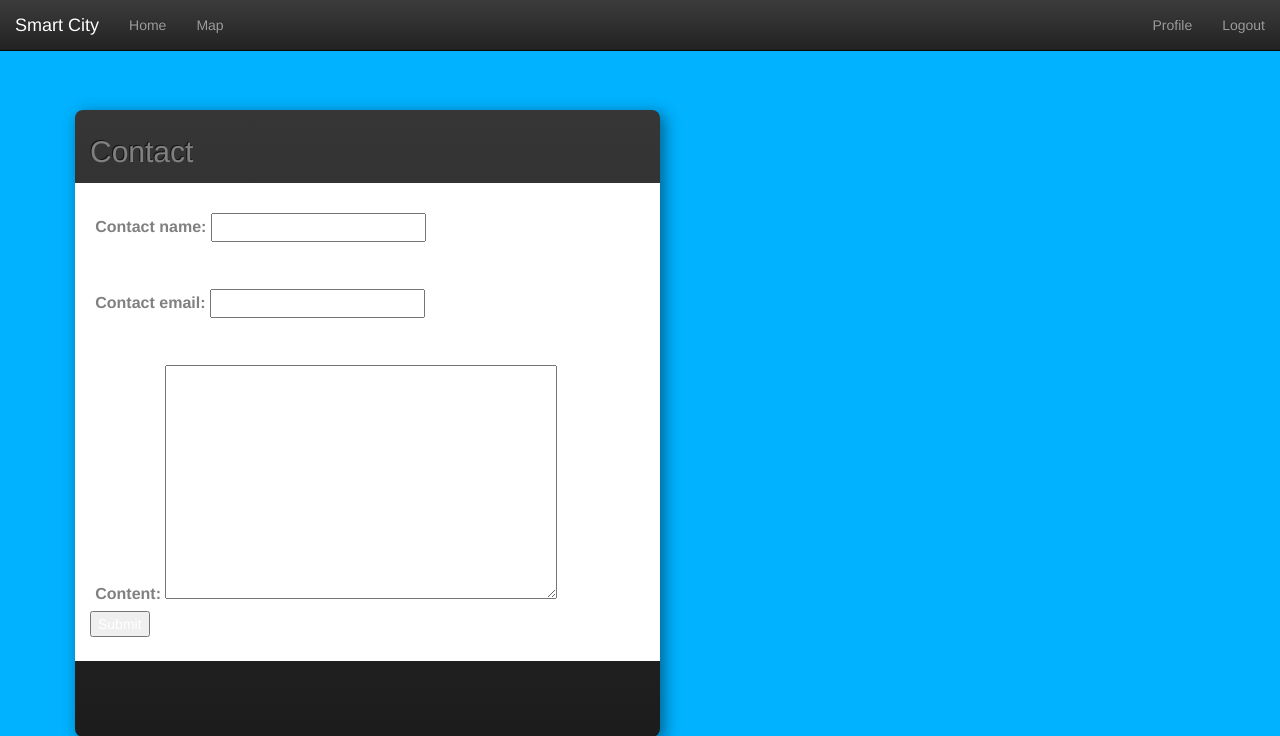
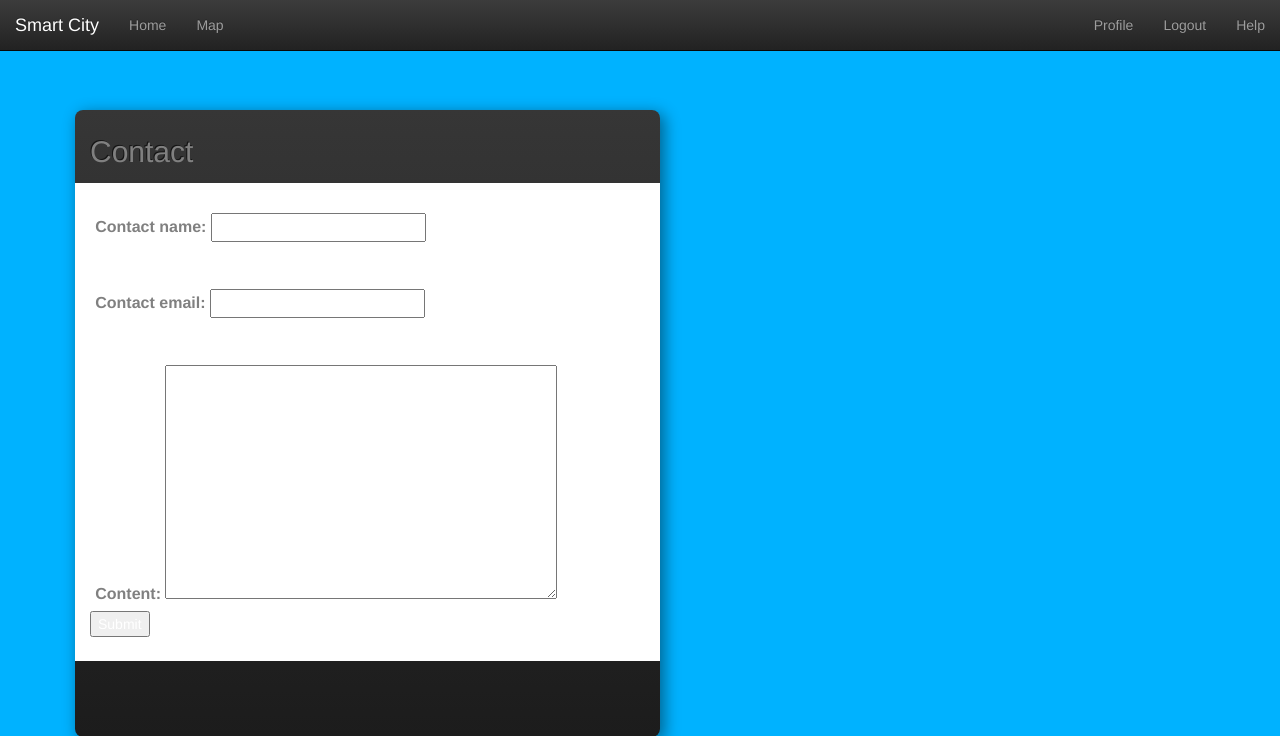
Before and after one commit to TotallyMelvin/Smart-City-Project, a Django app: page /home/help/contact/ in a window 1280 px wide. Shown: the top 736 px of the page. Run offline with Django 3.2, Linux system fonts and the light colour scheme; a user stored in the database is signed in; some libraries are stand-ins or nearby versions.

Commit message:
Nav bar fixes to make the help link appear when logged in

```diff
--- a/accounts/templates/accounts/navBar.html
+++ b/accounts/templates/accounts/navBar.html
@@ -41,6 +41,9 @@
             <li>
                 <a href="/home/logout">Logout</a>
             </li>
+			<li>
+				<a href="/home/help">Help</a>
+			</li>
           {% endif %}
       </ul>
     </div><!-- /.navbar-collapse -->
```
Also changed, not shown: db.sqlite3.
